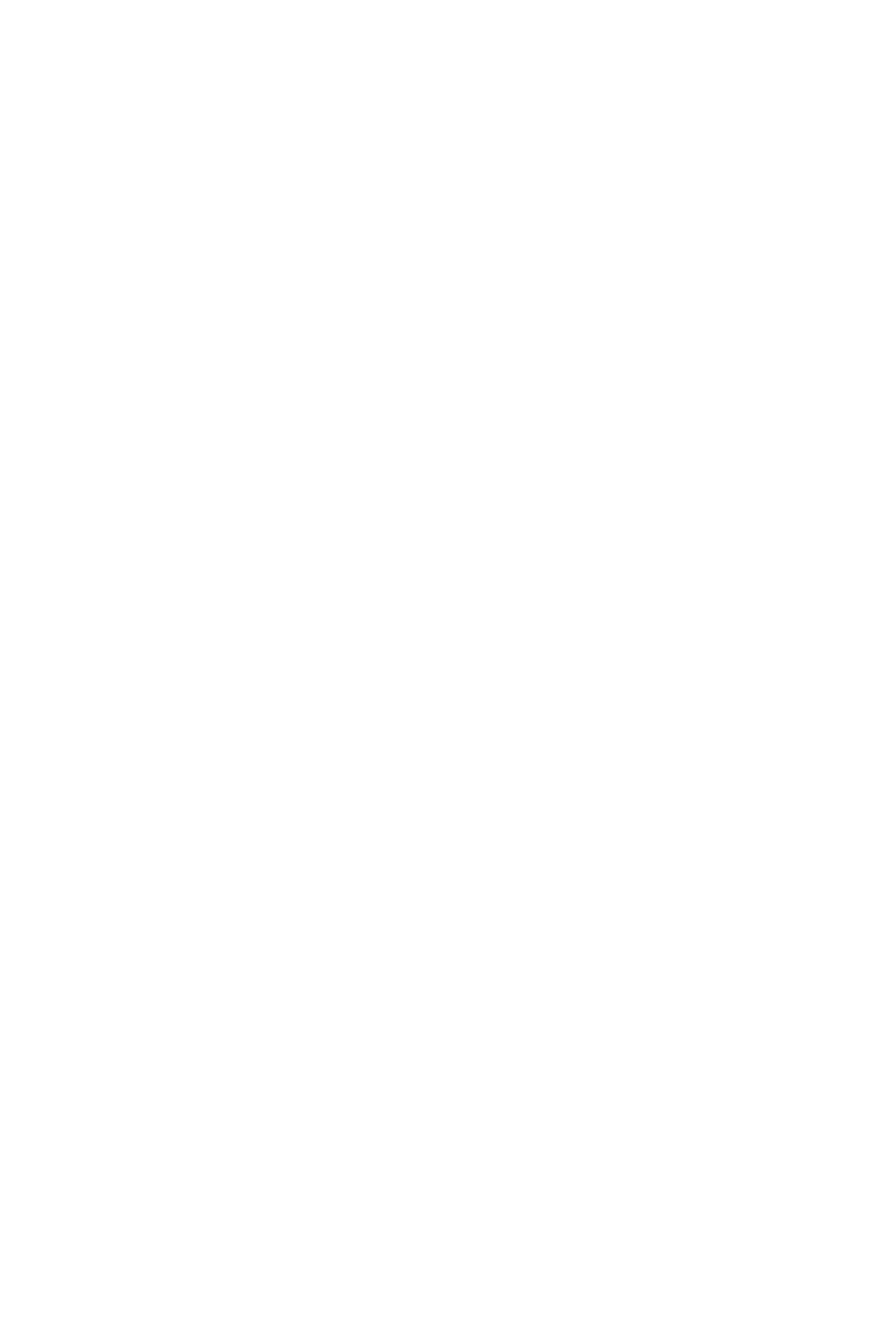
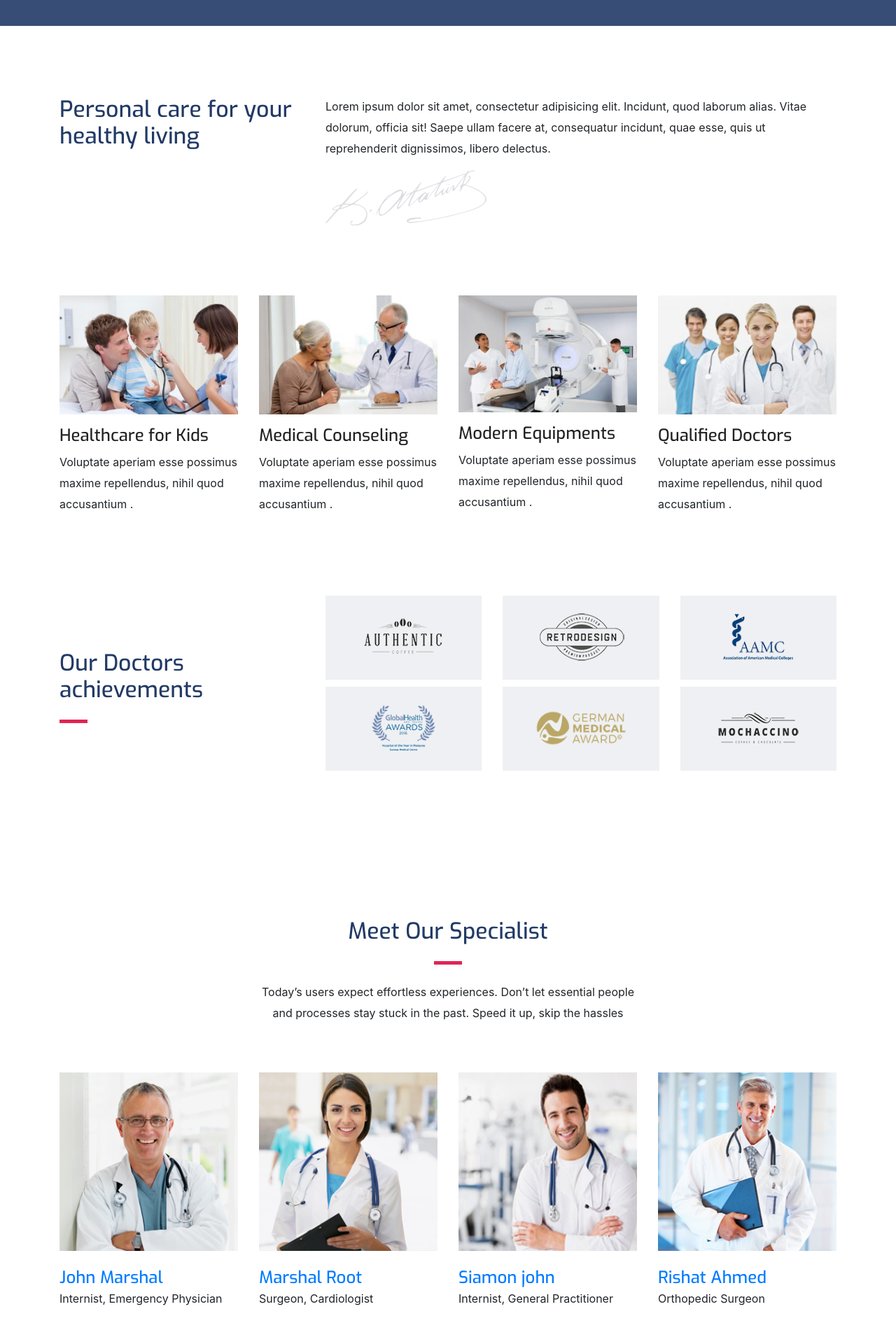
Before and after one commit to sriya632/Medi_vault, a React (Vite) app in the folder Frontend/: page /about in a window 1280 px wide. Before the commit this address had no page. Shown: the part 520-2440 px from the top of the page at 70% size. Before the commit the page ends 800 px from the top, so only its background shows below. Built offline with nearby package versions, Linux system fonts and the light colour scheme.

Commit message:
about page

```diff
--- a/Frontend/src/App.jsx
+++ b/Frontend/src/App.jsx
@@ -3,6 +3,7 @@ import './css/styles.css';
 import Layout from './modules/layout';
 import LoginForm from './modules/login.jsx';
 import RegisterForm from './modules/register';
+import AboutPage from './modules/about.jsx';
 
 export default function App(){
   return (
@@ -12,6 +13,7 @@ export default function App(){
           {/* <Route index element={ <Home /> } /> */}
           <Route path="login" element={ <LoginForm /> } />
           <Route path="register" element={ <RegisterForm /> } />
+          <Route path="about" element={ <AboutPage /> } />
         </Route>
       </Routes>
     </BrowserRouter>
--- /dev/null
+++ b/Frontend/src/modules/about.jsx
@@ -0,0 +1,188 @@
+import React from 'react';
+
+
+const AboutPage = () => {
+  return (
+    <>
+
+      {/* Page Title */}
+      <section>
+        <div className="page-title">
+		<div className="overlay"></div>
+                <div className="row">
+                    <div className="col-md-12">
+						<div className="block text-center">
+							<span className="text-white">About Us</span>
+                        	<h1 className="text-capitalize mb-5 text-lg">About Us</h1>
+						</div>
+                    </div>
+                </div>
+        </div>
+      </section>
+
+      {/* About Page */}
+      <section className="section about-page">
+        <div className="container">
+          <div className="row">
+            <div className="col-lg-4">
+              <h2 className="title-color">Personal care for your healthy living</h2>
+            </div>
+            <div className="col-lg-8">
+              <p>Lorem ipsum dolor sit amet, consectetur adipisicing elit. Incidunt, quod laborum alias. Vitae dolorum, officia sit! Saepe ullam facere at, consequatur incidunt, quae esse, quis ut reprehenderit dignissimos, libero delectus.</p>
+              <img src="/about/sign.png" alt="" className="img-fluid" />
+            </div>
+          </div>
+        </div>
+      </section>
+
+      {/* Features */}
+      <section className="fetaure-page">
+        <div className="container">
+          <div className="row">
+            <div className="col-lg-3 col-md-6">
+              <div className="about-block-item mb-5 mb-lg-0">
+                <img src="/about/about-1.jpg" alt="" className="img-fluid w-100" />
+                <h4 className="mt-3">Healthcare for Kids</h4>
+                <p>Voluptate aperiam esse possimus maxime repellendus, nihil quod accusantium .</p>
+              </div>
+            </div>
+            <div className="col-lg-3 col-md-6">
+				<div className="about-block-item mb-5 mb-lg-0">
+					<img src="/about/about-2.jpg" alt="" class="img-fluid w-100"/>
+					<h4 className="mt-3">Medical Counseling</h4>
+					<p>Voluptate aperiam esse possimus maxime repellendus, nihil quod accusantium .</p>
+				</div>
+			</div>
+            <div className="col-lg-3 col-md-6">
+				<div className="about-block-item mb-5 mb-lg-0">
+					<img src="/about/about-3.jpg" alt="" class="img-fluid w-100"/>
+					<h4 className="mt-3">Modern Equipments</h4>
+					<p>Voluptate aperiam esse possimus maxime repellendus, nihil quod accusantium .</p>
+				</div>
+			</div>
+            <div className="col-lg-3 col-md-6">
+				<div className="about-block-item">
+					<img src="/about/about-4.jpg" alt="" class="img-fluid w-100"/>
+					<h4 className="mt-3">Qualified Doctors</h4>
+					<p>Voluptate aperiam esse possimus maxime repellendus, nihil quod accusantium .</p>
+				</div>
+			</div>
+          </div>
+        </div>
+      </section>
+
+
+      <section className="section awards">
+	    <div className="container">
+		    <div className="row align-items-center">
+			    <div className="col-lg-4">
+				    <h2 className="title-color">Our Doctors achievements </h2>
+				    <div className="divider mt-4 mb-5 mb-lg-0">
+
+                </div>
+			</div>
+			<div className="col-lg-8">
+				<div className="row">
+					<div className="col-lg-4 col-md-6 col-sm-6">
+						<div className="award-img">
+							<img src="/about/3.png" alt="" class="img-fluid"/>
+						</div>
+					</div>
+					<div className="col-lg-4 col-md-6 col-sm-6">
+						<div className="award-img">
+							<img src="/about/4.png" alt="" class="img-fluid"/>
+						</div>
+					</div>
+					<div className="col-lg-4 col-md-6 col-sm-6">
+						<div className="award-img">
+							<img src="/about/1.png" alt="" class="img-fluid"/>
+						</div>
+					</div>
+					<div className="col-lg-4 col-md-6 col-sm-6">
+						<div className="award-img">
+							<img src="/about/2.png" alt="" class="img-fluid"/>
+						</div>
+					</div>
+					<div className="col-lg-4 col-md-6 col-sm-6">
+						<div className="award-img">
+							<img src="/about/5.png" alt="" class="img-fluid"/>
+						</div>
+					</div>
+					<div className="col-lg-4 col-md-6 col-sm-6">
+						<div className="award-img">
+							<img src="/about/6.png" alt="" class="img-fluid"/>
+						</div>
+					</div>
+				</div>
+			</div>
+		</div>
+        </div>
+     </section>
+
+
+    <section className="section team">
+	    <div className="container">
+		    <div className="row justify-content-center">
+			    <div className="col-lg-6">
+				    <div className="section-title text-center">
+					    <h2 className="mb-4">Meet Our Specialist</h2>
+					    <div className="divider mx-auto my-4">
+
+                        </div>
+					<p>Today’s users expect effortless experiences. Don’t let essential people and processes stay stuck in the past. Speed it up, skip the hassles</p>
+				</div>
+			</div>
+		</div>
+
+		<div className="row">
+			<div className="col-lg-3 col-md-6 col-sm-6">
+				<div className="team-block mb-5 mb-lg-0">
+					<img src="/team/1.jpg" alt="" class="img-fluid w-100"/>
+
+					<div className="content">
+						<h4 className="mt-4 mb-0"><a href="doctor-single.html">John Marshal</a></h4>
+						<p>Internist, Emergency Physician</p>
+					</div>
+				</div>
+			</div>
+
+			<div className="col-lg-3 col-md-6 col-sm-6">
+				<div clasName="team-block mb-5 mb-lg-0">
+					<img src="/team/2.jpg" alt="" class="img-fluid w-100"/>
+
+					<div className="content">
+						<h4 className="mt-4 mb-0"><a href="doctor-single.html">Marshal Root</a></h4>
+						<p>Surgeon, Сardiologist</p>
+					</div>
+				</div>
+			</div>
+
+			<div className="col-lg-3 col-md-6 col-sm-6">
+				<div className="team-block mb-5 mb-lg-0">
+					<img src="/team/3.jpg" alt="" class="img-fluid w-100"/>
+
+					<div className="content">
+						<h4 className="mt-4 mb-0"><a href="doctor-single.html">Siamon john</a></h4>
+						<p>Internist, General Practitioner</p>
+					</div>
+				</div>
+			</div>
+			<div className="col-lg-3 col-md-6 col-sm-6">
+				<div className="team-block">
+					<img src="/team/4.jpg" alt="" class="img-fluid w-100"/>
+
+					<div className="content">
+						<h4 className="mt-4 mb-0"><a href="doctor-single.html">Rishat Ahmed</a></h4>
+						<p>Orthopedic Surgeon</p>
+					</div>
+				</div>
+			</div>
+		</div>
+	</div>
+</section>
+
+    </>
+  );
+};
+
+export default AboutPage;
```
Also changed, not shown: Frontend/src/modules/layout.jsx (+12 -31 lines), Frontend/src/index.css (line endings or trailing spaces), Frontend/src/modules/appointment.jsx (added), 2 other files (tests, documents, lock files or other folders).
